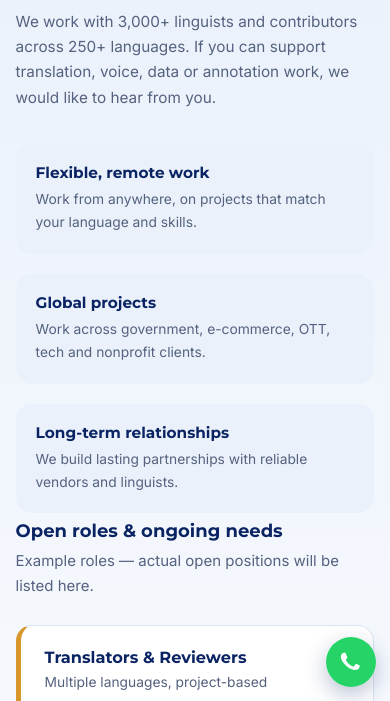
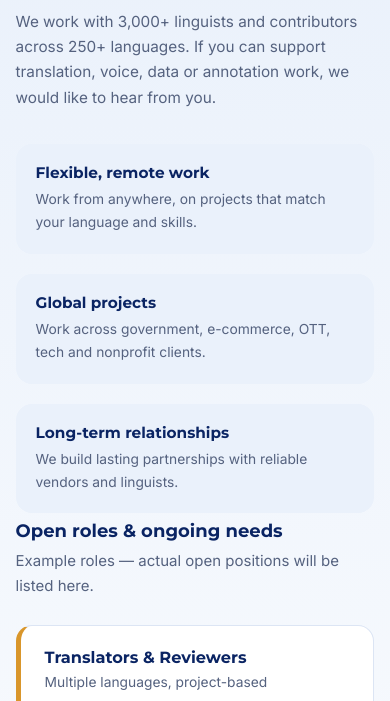
Before and after one commit to vivekthakur03-MSA/multisolutionagency, a plain HTML site: page careers.html in a window 390 px wide. Shown: the part 143-844 px from the top of the page. Drawn offline with Linux system fonts and the light colour scheme.

Commit message:
Add files via upload

```diff
--- a/careers.html
+++ b/careers.html
@@ -49,9 +49,6 @@ footer{background:var(--navy-deep);color:#C7D4F0;padding-block:26px}
 .foot-legal a{color:#C7D4F0}
 .foot-legal a:hover{color:var(--gold)}
 .foot-legal span{opacity:.5}
-.wa-fab{position:fixed;right:20px;bottom:20px;width:56px;height:56px;border-radius:50%;box-shadow:0 8px 22px rgba(10,36,99,.28);z-index:60;display:block;transition:transform .2s}
-.wa-fab:hover{transform:scale(1.07)}
-.wa-fab svg{width:100%;height:100%;display:block}
 @media (max-width:900px){.foot-brand{gap:12px}}
 @media (max-width:600px){
   html{font-size:15px}
@@ -64,8 +61,7 @@ footer{background:var(--navy-deep);color:#C7D4F0;padding-block:26px}
   .foot-logo img{height:54px}
   .foot-text b{font-size:.95rem}
   .foot-text span{font-size:.8rem}
-  .wa-fab{right:14px;bottom:14px;width:50px;height:50px}
-  .clist{gap:12px}
+    .clist{gap:12px}
   .cwhy{gap:12px}
 }
 
@@ -87,10 +83,8 @@ footer{background:var(--navy-deep);color:#C7D4F0;padding-block:26px}
 <body>
 
 <svg width="0" height="0" style="position:absolute" aria-hidden="true" focusable="false">
-  <symbol id="i-whatsapp-fab" viewBox="0 0 32 32"><circle cx="16" cy="16" r="16" fill="#25D366"/><path fill="#fff" d="M21.7 18.3c-.3-.2-1.8-.9-2.1-1-.3-.1-.5-.2-.7.2-.2.3-.8 1-1 1.2-.2.2-.4.2-.7.1-.3-.2-1.4-.5-2.6-1.6-1-.9-1.6-2-1.8-2.3-.2-.3 0-.5.1-.6.1-.1.3-.4.4-.5.1-.2.2-.3.3-.5.1-.2 0-.4 0-.5 0-.2-.7-1.7-1-2.3-.2-.6-.5-.5-.7-.5h-.6c-.2 0-.5.1-.8.4-.3.3-1 1-1 2.4s1 2.8 1.2 3c.1.2 2.1 3.2 5 4.5.7.3 1.3.5 1.7.6.7.2 1.4.2 1.9.1.6-.1 1.8-.7 2-1.4.3-.7.3-1.3.2-1.4-.1-.2-.3-.3-.6-.4z"/></symbol>
 </svg>
 
-<a class="wa-fab" href="https://wa.me/917347218168" target="_blank" rel="noopener" aria-label="Chat with us on WhatsApp"><svg viewBox="0 0 32 32" aria-hidden="true"><use href="#i-whatsapp-fab"/></svg></a>
 
 <header>
   <div class="wrap nav">
```
Also changed, not shown: contact.html (+1 -7 lines), privacy.html (+1 -7 lines), terms.html (+1 -7 lines).
